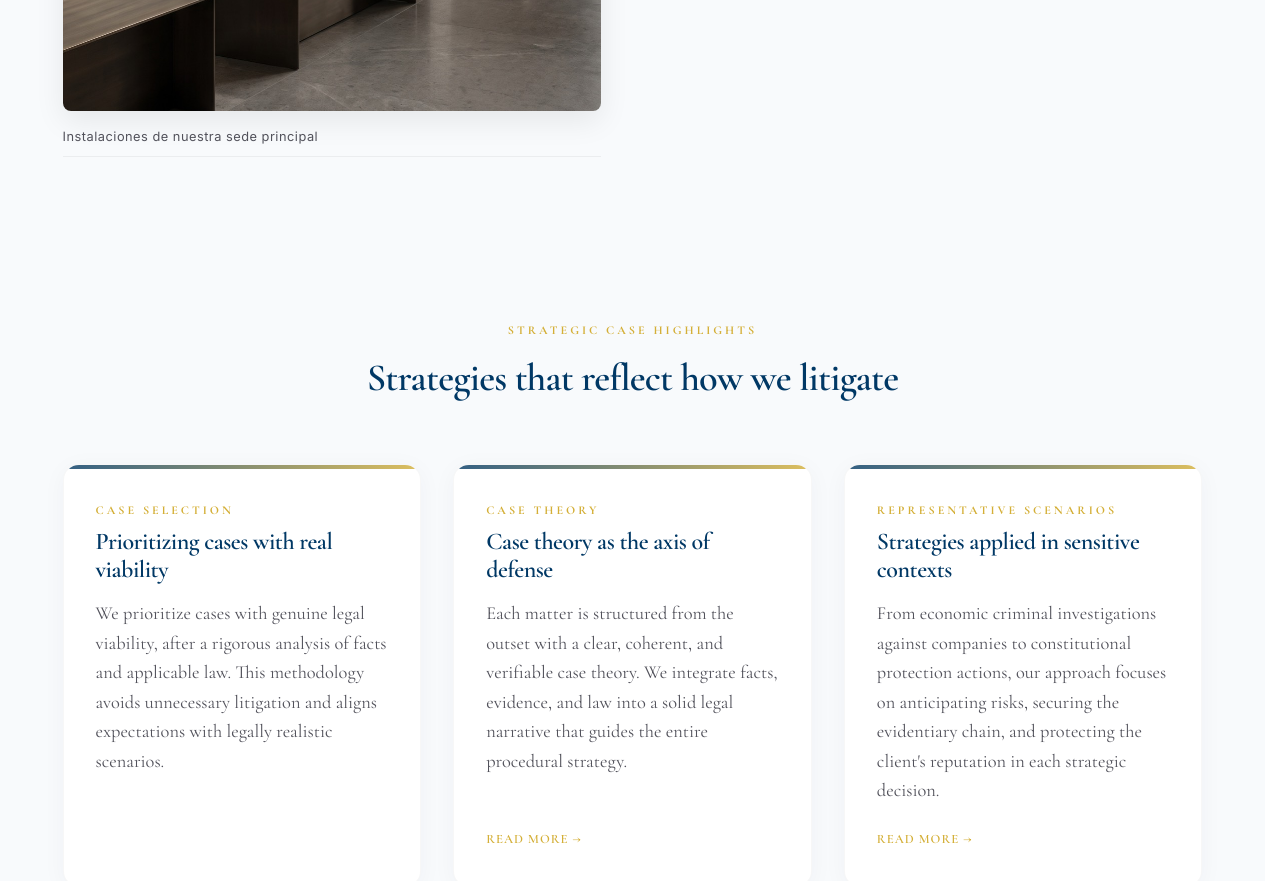
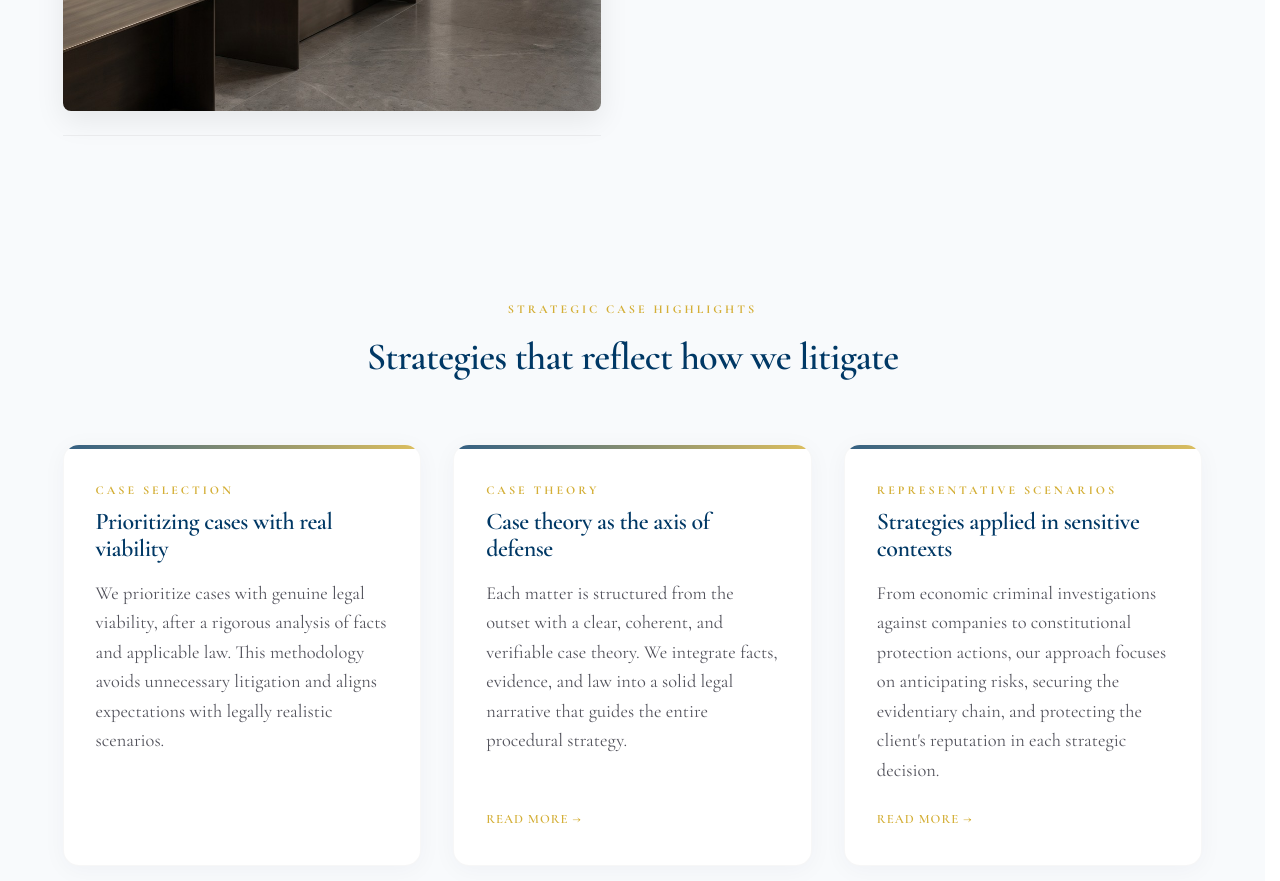
Before and after one commit to mcolina777-cpu/mac-consultores-site-clean, a Next.js app: page /en in a window 1280 px wide. Shown: the part 2160-3041 px from the top of the page. Built offline with nearby package versions, Linux system fonts and the light colour scheme.

Commit message:
fix: eliminar texto del caption de la imagen de sede

```diff
--- a/src/app/[locale]/page.tsx
+++ b/src/app/[locale]/page.tsx
@@ -79,7 +79,7 @@ export default async function Home({ params }: Props) {
                   className="our-firm-img-vertical"
                 />
               </div>
-              <p className="img-caption">Instalaciones de nuestra sede principal</p>
+              <p className="img-caption"></p>
             </div>
             <div className="about-text">
               <span className="section-tag">{dict?.about?.tag}</span>
```
